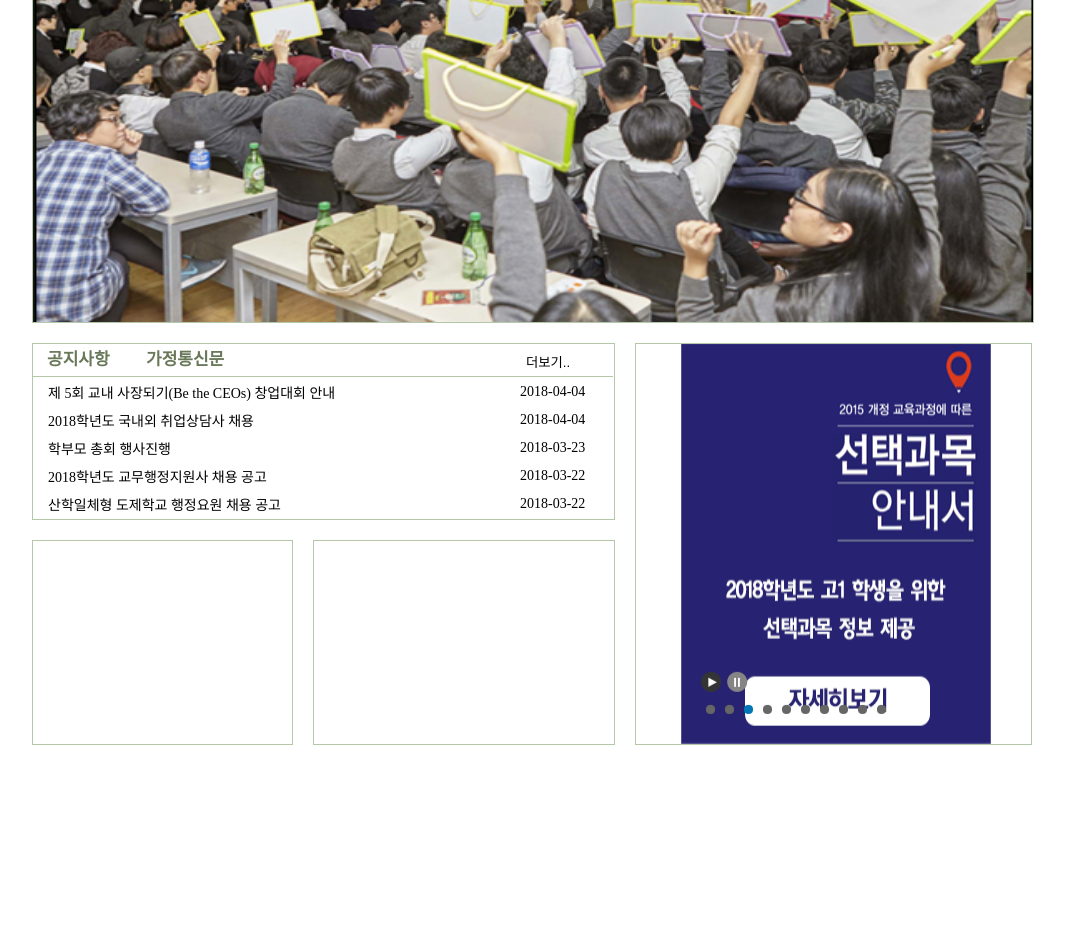
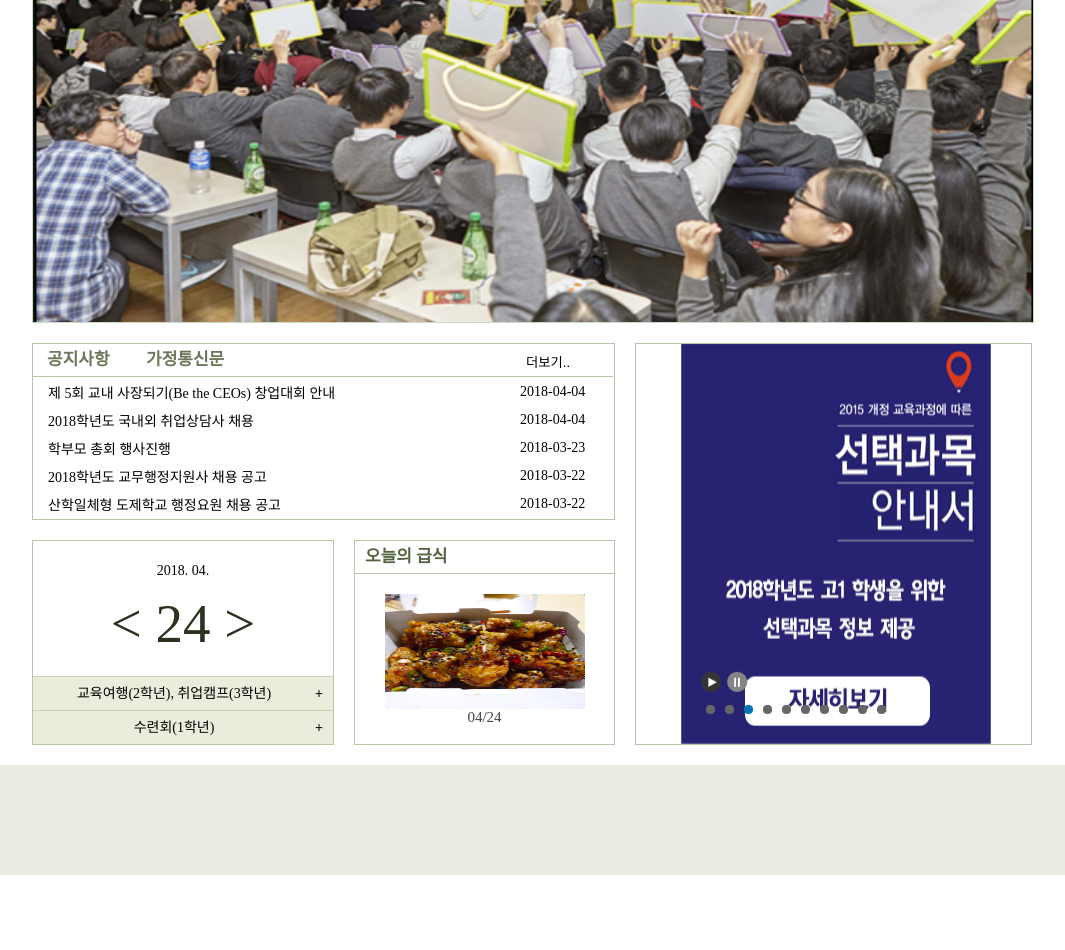
Before and after one commit to rlatldms0133/2018web2, a plain HTML site: page sdhs0413/index.html in a window 1280 px wide. Shown: the part 213-1163 px from the top of the page, without its empty margins (108-1173 px from the left). After the commit the page ends 1088 px from the top, so only its background shows below. Drawn offline with nearby package versions, Linux system fonts and the light colour scheme.

Commit message:
학사일정알림, 급식알림판 완성

```diff
--- a/sdhs0413/css/index.css
+++ b/sdhs0413/css/index.css
@@ -1,15 +1,16 @@
 * {margin: 0; padding: 0;}
+.bigwrwap {width: 100%; height: auto; margin: 0 auto;}
 .wrap {width: 1000px; height: auto;  margin: 0 auto; box-sizing: border-box;}
 a {text-decoration: none; color: black;}
 header {width: 1000px; height: 70px; float: left;}
-#header_bgc {width: 1000px; height: 40px; background-color: #97a872; position:absolute; margin-top: 25px; z-index: -1;}
+#header_bgc {width: 1000px; height: 40px; background-color: #a6bf8b; position:absolute; margin-top: 25px; z-index: -1;}
 #logo {float: left;}
 #logo img {height: 50px; float: left;}
 li {list-style: none; text-align: center; font-size: 14px;}
 .main_menu {width: 480px; height: 270px; margin:0 auto; float: left; margin-left:60px;}
 .main_menu a {color: white;}
 .main_menu > ul {width: 480px; height: 270px; padding-top:5px; }
-.main_menu > ul > li {width: 120px; float: left; height: 45px; line-height: 41px;}
+.main_menu > ul > li {width: 120px; float: left; height: 45px; line-height: 41px; z-index: 5; position: relative;}
 .main_menu > ul > li:hover > a {background-color: #252526; -webkit-background-clip: text; color: transparent; text-shadow: rgba(253, 251, 255, 0.5) 0px 1px 1px;}
 #menu1:hover > ul {height: 84px;}
 #menu2:hover > ul {height: 127px;}
@@ -23,8 +24,8 @@ li {list-style: none; text-align: center; font-size: 14px;}
 .inmenu > p a {color:dimgray;}
 .search {width:160px; height:30px; float: right; line-height: 47px;}
 .search > input {width: 150px; height: 25px;}
-section {width: 1000px; height: auto; float: left;}
-#main_slider {width: 1000px; height: 450px; float: left; overflow: hidden; margin-top: 14px; border: 1px solid rgba(84, 128,58,0.44);}
+section {width: 1000px; height: 908px; float: left;}
+#main_slider {width: 1000px; height: 450px; float: left; overflow: hidden; margin-top: 14px; border: 1px solid rgba(78, 120, 55, 0.29);}
 #img_box {width: 400%; height: 450px; float: left; z-index: 1; position: relative;}
 #img_box img {width: 1000px; height: 450px;}
 #img_box li {width: 1000px; height:450px; float: left;}
@@ -45,5 +46,14 @@ section {width: 1000px; height: auto; float: left;}
 #sub_box img {width: 310px; height: 400px;}
 #sub_box li {width: 400px; height:400px; float: left;}
 
-.today_bap {width: 259px; height: 203px; border: 1px solid rgba(84, 128,58,0.44); float: left; position: relative; bottom: 205px; }
-.calendar {width: 300px; height: 203px; border: 1px solid rgba(84, 128,58,0.44); float: left; position: relative; bottom: 205px; margin-left: 20px;}
+.today_bap {width: 259px; height: 203px; border: 1px solid rgba(84, 128,58,0.44); float: left; position: relative; bottom: 205px; margin-left: 20px;}
+#bapp a{font-size: 17px; font-weight: bold; color: #52643c; height: 32px; line-height: 32px; margin-left: 10px;}
+#bap_img {width: 259px; height: 115px; text-align: center; padding-top: 20px; border-top: 1px solid rgba(84, 128,58,0.44);}
+#bap_img img {width: 200px; height: 115px;}
+#todate {width: 259px; height: 10px; text-align: center; font-size: 15px; color: #444444;}
+.calendar {width: 300px; height: 203px; border: 1px solid rgba(84, 128,58,0.44); float: left; position: relative; bottom: 205px; }
+#nowyemon {width: 300px; height: 30px; font-size: 14px; text-align: center; margin-top: 15px; line-height: 30px;}
+#nowday {width: 300px; height: 90px; font-size: 55px; text-align: center; color: #2a331f; line-height: 75px;}
+.calendar ul > li {width: 300px; height:33px; border-top: 1px solid rgba(166, 191, 139, 0.52); line-height: 33px; background-color: rgba(196, 203, 153, 0.34);}
+ul > li span {float: right; margin-right: 10px; font-weight: bold;}
+footer {width: 100%; height: 110px; background-color: rgba(115, 131, 69, 0.14); float: left; position: relative;}
--- a/sdhs0413/index.html
+++ b/sdhs0413/index.html
@@ -8,6 +8,7 @@
     <script src="./js/index.js"></script>
 </head>
 <body>
+<div class="bigwrwap">
 <div class="wrap">
     <header>
         <div id="header_bgc">
@@ -129,13 +130,28 @@
                 <li><img src="./img/adven4.PNG" alt="advent4"></li>
             </ul>
         </div>
+        <div class="calendar">
+            <p id="nowyemon">2018. 04.</p>
+            <p id="nowday"><    24    >
+            <ul>
+                <li>교육여행(2학년), 취업캠프(3학년)  <span>+</span></li>
+                <li>수련회(1학년)  <span>+</span></li>
+            </ul>
+        </div>
         <div class="today_bap">
-
-        </div>
-        <div class="calendar">
-
+            <p id="bapp"><a href="#">오늘의 급식</a></p>
+            <div id="bap_img">
+                <img src="./img/bap2.jpg" alt="">
+            </div>
+            <p id="todate">04/24</p>
         </div>
     </section>
 </div>
+    <footer>
+        <div class="foot_logo">
+            <img src="./img/ghellow..png" alt="">
+        </div>
+    </footer>
+</div>
 </body>
 </html>
--- a/sdhs0413/js/index.js
+++ b/sdhs0413/js/index.js
@@ -37,14 +37,14 @@ $(document).ready(function(){
     $("#table_1").click(function () {
         $("#click_table1").css({"display" : "block"});
         $("#click_table2").css({"display" : "none"});
-        $("#table_1").css({"color":"#393F2B"});
+        $("#table_1").css({"color":"#22261a"});
         $("#table_2").css({"color":"#687859"});
     })
     $("#table_2").click(function () {
         $("#click_table1").css({"display" : "none"});
         $("#click_table2").css({"display" : "block"});
         $("#table_1").css({"color":"#687859"});
-        $("#table_2").css({"color":"#393F2B"});
+        $("#table_2").css({"color":"#22261a"});
     })
 
 });
```
Also changed, not shown: sdhs0413/img/ghellow.png (added), sdhs0413/img/hellow.png (added).
